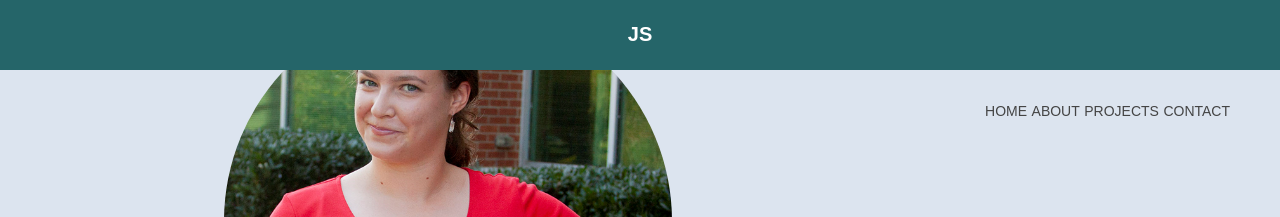
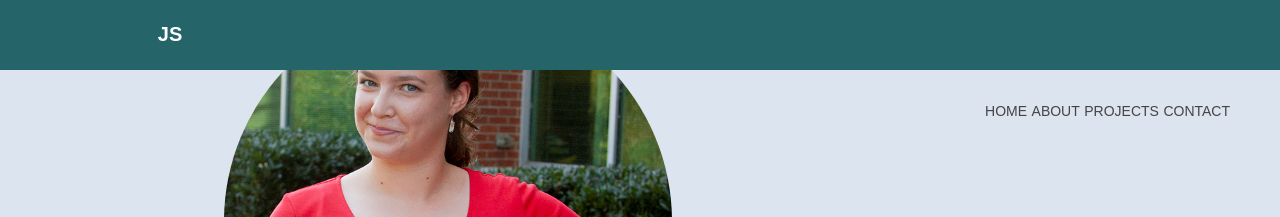
Before and after one commit to jordanstidham/PORTFOLIO, a Jekyll site: the page built from README.md, in a window 1280 px wide. Shown: the top 217 px of the page. Built offline with Jekyll 4.4.1, drawn with Linux system fonts in a browser that asks for light colours; our own code applies the rules of GitHub Pages for plain Markdown files.

Commit message:
Update main.css

```diff
--- a/css/main.css
+++ b/css/main.css
@@ -24,6 +24,8 @@ header {
     position: fixed;
     z-index: 999;
     width: 100%;
+    display: grid;
+    grid-template-columns: 1fr auto minmax(600px, 1fr) 1fr;
 }
 .logo {
     color: white;
```
